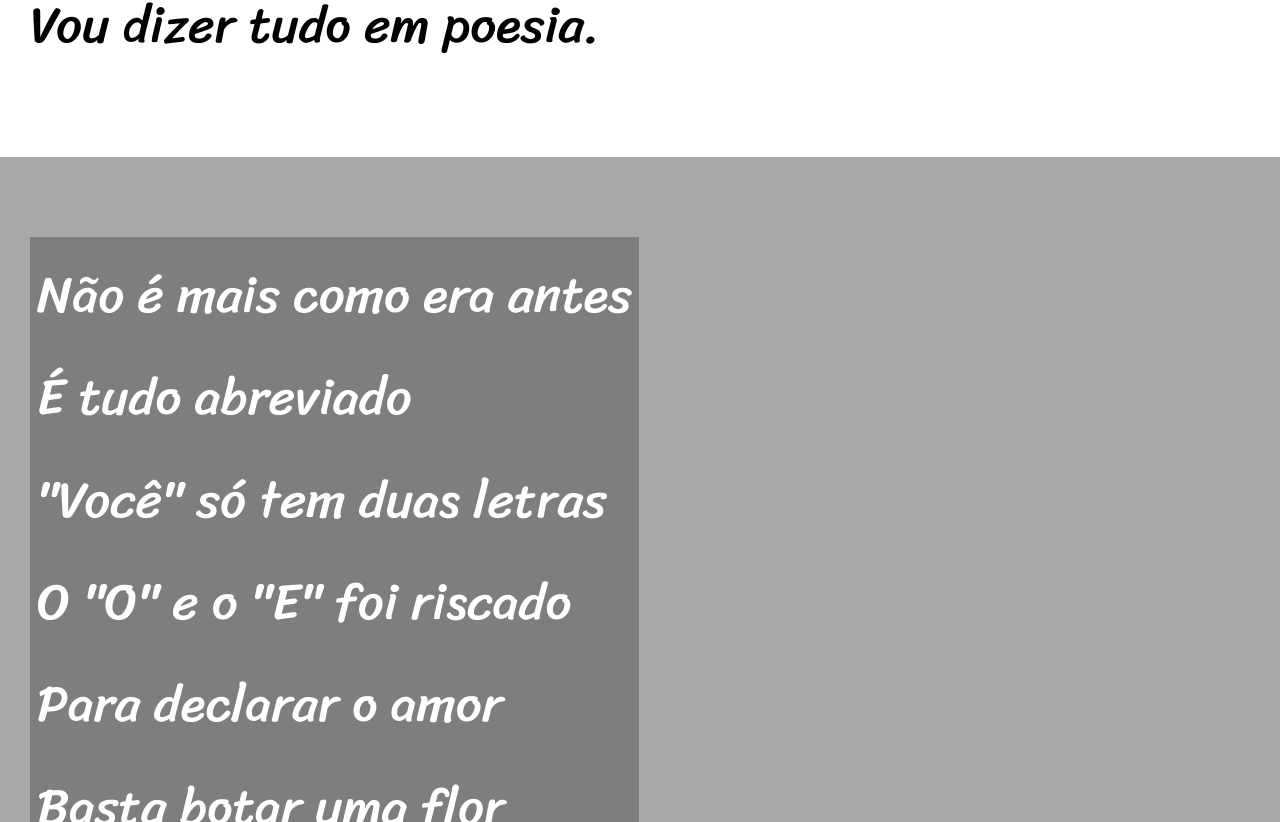
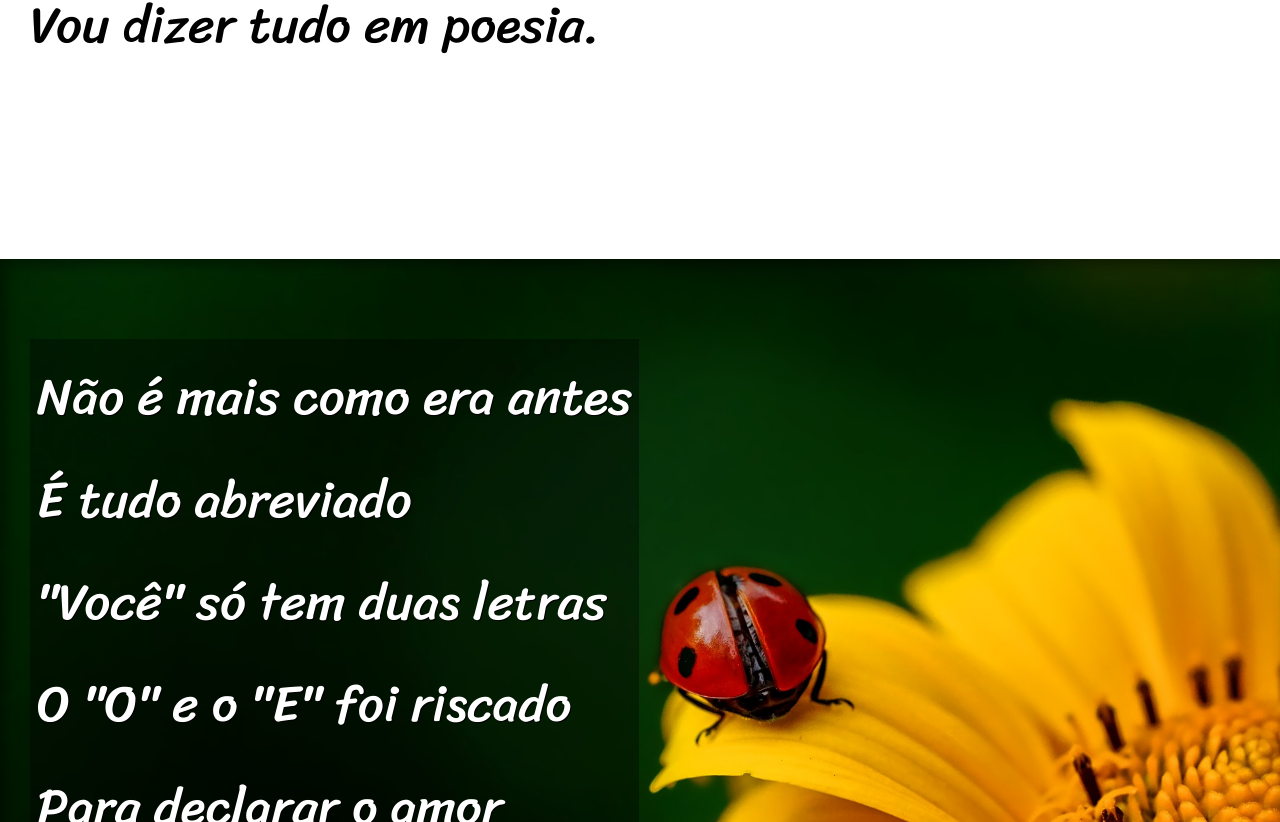
Before and after one commit to pedroviniciuspassos/html-css, a plain HTML site: page Desafios/d012/cordel.html in a window 1280 px wide. Shown: the part 998-1820 px from the top of the page. Drawn offline with Linux system fonts and the light colour scheme.

Commit message:
finalizei o projeto cordel

```diff
--- a/Desafios/d012/cordel.html
+++ b/Desafios/d012/cordel.html
@@ -26,7 +26,7 @@
             </p>
         </section>
 
-        <section class="imagem">
+        <section class="imagem" id="img01">
             <p>
                 Não é mais como era antes <br>
                 É tudo abreviado <br>
@@ -60,7 +60,7 @@
             </p>
         </section>
 
-        <section class="imagem">
+        <section class="imagem" id="img02">
             <p>
                 Tenho saudade das cartas <br>
                 Escritas com a própria mão <br>
--- a/Desafios/d012/estilo/style.css
+++ b/Desafios/d012/estilo/style.css
@@ -23,11 +23,11 @@ html, body {
 header {
     background: black;
     color: white;
-    padding: 50px;
 }
 
 header > h1 {
     font-family: var(--fonte-titulo);
+    padding-top: 50px;
     text-align: center;
     font-size: 10vw;
     margin-bottom: 10px;
@@ -37,6 +37,7 @@ header > h1 {
 header > p {
     font-family: var(--fonte-padrao);
     text-align: center;
+    padding-bottom: 50px;
 }
 
 a {
@@ -64,12 +65,30 @@ section.normal {
 section.imagem {
     background-color: darkgray;
     color: white;
+    background-size: cover;
+    background-attachment: fixed;
+    box-shadow: inset 6px 6px 13px 0px rgba(0, 0, 0, 0.404);
+}
+
+section > p {
+    padding-bottom: 2em;
 }
 
 section.imagem > p {
     display: inline-block;
     padding: 7px;
-    background: rgba(0, 0, 0, 0.253);
+    background: rgba(0, 0, 0, 0.363);
+    text-shadow: 1px 1px 0px black;
+}
+
+section#img01 {
+   background-image: url('../imagens/background001.jpg');
+   background-position: right center;
+}
+
+section#img02 {
+   background-image: url('../imagens/background002.jpg');
+   background-position: right center;
 }
 
 footer {
```
